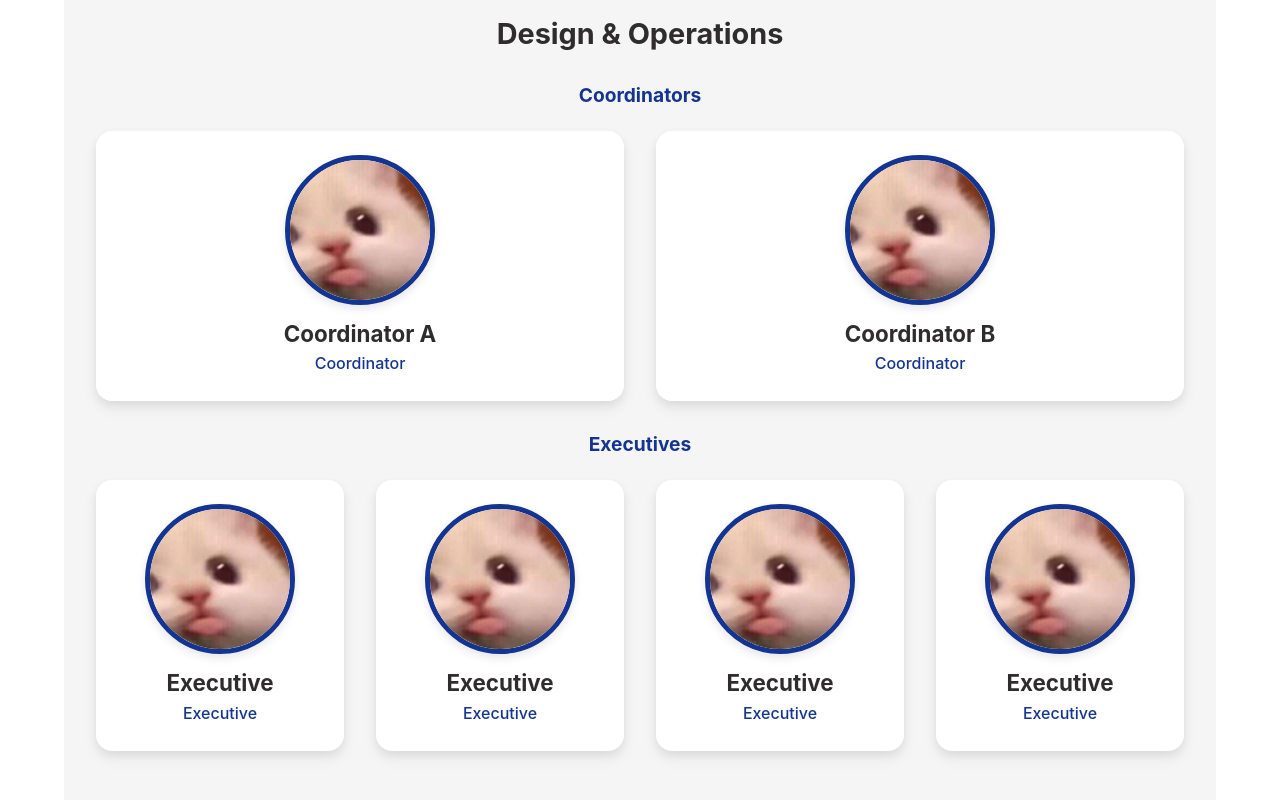
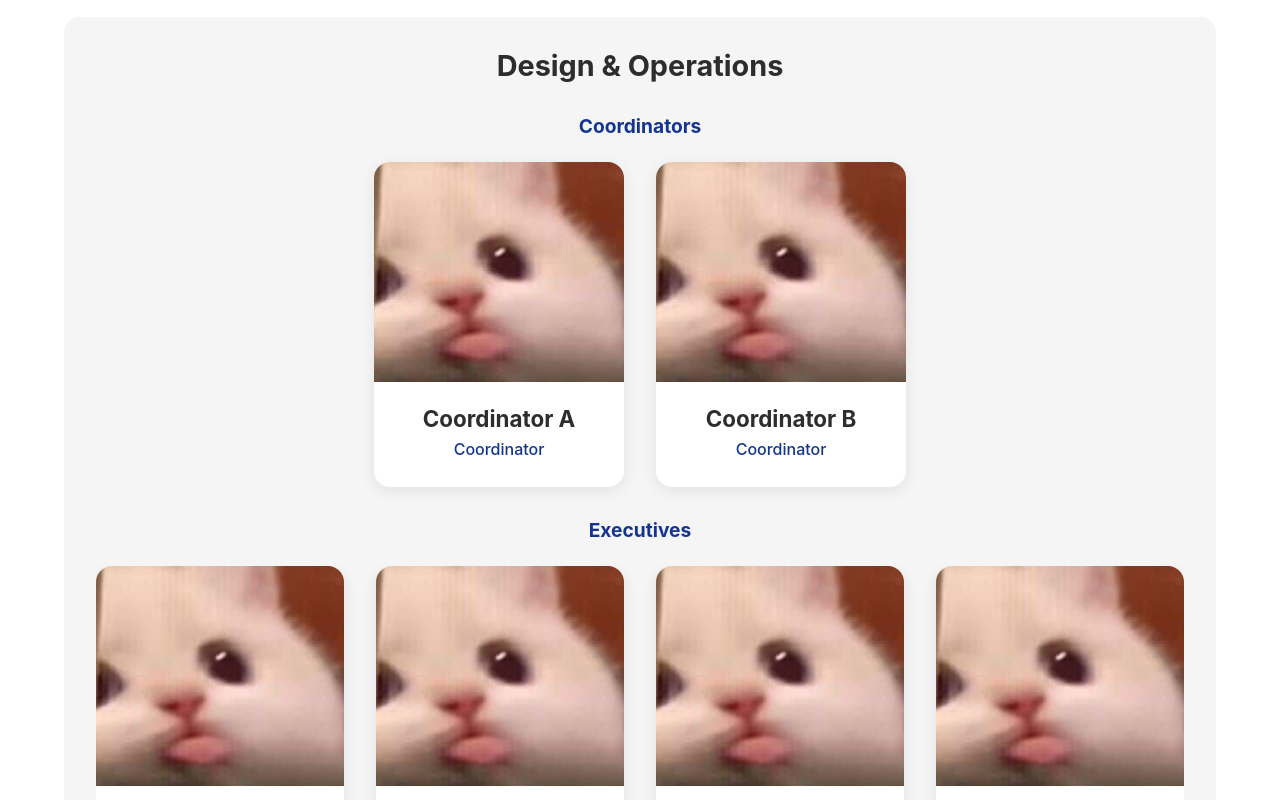
Before and after one commit to deepanshu210306/Esoc, a React (Vite) app: page /team in a window 1280 px wide. Shown: the part 1120-1920 px from the top of the page. Built offline with nearby package versions, Linux system fonts and the light colour scheme.

Commit message:
new team page

```diff
--- a/src/Components/Team.css
+++ b/src/Components/Team.css
@@ -1,6 +1,6 @@
 /* Main container for the entire team page */
 .team-page {
-  padding: 8rem 0 4rem; /* Padding to account for navbar and give space */
+  padding:  25px;
   background-color: var(--background-white);
   min-height: 100vh;
 }
@@ -11,7 +11,6 @@
   text-align: center;
   margin-bottom: 4rem;
   color: var(--dark-gray);
-  text-shadow: 1px 1px 3px rgba(0, 0, 0, 0.1); /* Subtle shadow for depth */
 }
 
 /* Styling for each top-level category section */
@@ -33,9 +32,10 @@
 /* Styling for the vertical sections container */
 .vertical-section {
   margin-bottom: 4rem;
+  width: 100%;
   padding: 2rem;
   background-color: var(--light-gray);
-  border-radius: 16px; /* Rounded corners for the section */
+  border-radius: 16px;
 }
 
 .vertical-title {
@@ -57,43 +57,46 @@
   text-align: center;
 }
 
-/* Responsive grid for the cards */
+/* Responsive grid for the cards - using Flexbox for centering */
 .team-grid {
-  display: grid;
-  /* Updated minmax to allow for 4 columns on larger screens */
-  grid-template-columns: repeat(auto-fit, minmax(240px, 1fr));
+  display: flex;
+  flex-wrap: wrap;
+  justify-content: center; /* This centers the items horizontally */
   gap: 2rem;
 }
 
-/* Special grid for single-card sections like Faculty Coordinator */
 .single-card-grid {
   max-width: 300px;
   margin: 0 auto;
 }
 
-/* Static Team Card Styling (No Flip) */
+/* Updated Static Team Card Styling */
 .team-card-static {
+  width: 250px; /* Fixed width for all cards */
   background-color: #ffffff;
-  border-radius: 16px; /* More prominent border-radius */
-  box-shadow: 0 4px 8px rgba(0, 0, 0, 0.07), 0 8px 16px rgba(0, 0, 0, 0.05); /* Enhanced shadow effect */
-  padding: 1.5rem;
+  border-radius: 16px;
+  box-shadow: 0 4px 15px rgba(0, 0, 0, 0.08);
   text-align: center;
   transition: transform 0.3s ease, box-shadow 0.3s ease;
+  overflow: hidden; /* Crucial for clipping the image corners */
+  display: flex;
+  flex-direction: column;
 }
 
 .team-card-static:hover {
-  transform: translateY(-8px); /* More noticeable lift on hover */
-  box-shadow: 0 8px 16px rgba(0, 0, 0, 0.1), 0 12px 24px rgba(0, 0, 0, 0.1); /* Deeper shadow on hover */
+  transform: translateY(-8px);
+  box-shadow: 0 8px 25px rgba(0, 0, 0, 0.12);
 }
 
 .team-image {
-  width: 150px;
-  height: 150px;
-  border-radius: 50%; /* Perfect circle */
-  object-fit: cover;
-  border: 5px solid var(--primary-blue);
-  margin: 0 auto 1rem auto;
-  box-shadow: 0 4px 10px rgba(0, 0, 0, 0.1); /* Shadow for the image itself */
+  width: 100%; /* Image takes full width of the card */
+  height: 220px; /* Fixed height for the image area */
+  object-fit: cover; /* Ensures image covers the area without distortion */
+}
+
+/* Container for the text content below the image */
+.team-card-content {
+  padding: 1.5rem;
 }
 
 .team-name {
@@ -110,20 +113,49 @@
   margin-top: 0.25rem;
 }
 
+/* Loading/Error Message Styling */
+.team-page-message {
+    text-align: center;
+    padding: 10rem 2rem;
+    font-size: 1.2rem;
+    color: var(--text-color);
+}
+
+.executive-row {
+  display: flex;
+  flex-wrap: nowrap;
+  overflow-x: auto;
+  justify-content: flex-start;
+  gap: 2rem;
+  padding-bottom: 1rem;
+}
+
+.executive-row::-webkit-scrollbar {
+  display: none;
+}
+
+.executive-row {
+  -ms-overflow-style: none;
+  scrollbar-width: none;
+}
+
+
 /* Responsive adjustments */
 @media (max-width: 768px) {
+  .team-card-static {
+    width: 220px; /* Slightly smaller cards for tablets */
+  }
   .team-grid {
-    grid-template-columns: repeat(auto-fit, minmax(220px, 1fr));
     gap: 1.5rem;
   }
 }
 
 @media (max-width: 480px) {
-  .team-grid {
-    grid-template-columns: 1fr; /* Stack cards on very small screens */
+  .team-card-static {
+    width: 100%; /* Full width cards on mobile */
+    max-width: 300px; /* But not too wide */
   }
   .team-image {
-    width: 120px;
-    height: 120px;
+    height: 180px; /* Adjust image height for smaller cards */
   }
 }
--- a/src/Components/Team.jsx
+++ b/src/Components/Team.jsx
@@ -2,19 +2,16 @@ import React, { useState, useEffect } from 'react';
 import './Team.css';
 import team from "../../Data.json"
 
-// --- Reusable Components ---
-
-// A single static team member card
 const TeamCard = ({ image, name, position }) => (
   <div className="team-card-static">
-    {/* Assumes images are in the 'public' folder */}
     <img src={image} alt={name} className="team-image" />
-    <h3 className="team-name">{name}</h3>
-    <p className="team-position">{position}</p>
+    <div className="team-card-content">
+      <h3 className="team-name">{name}</h3>
+      <p className="team-position">{position}</p>
+    </div>
   </div>
 );
 
-// A component for a specific vertical (e.g., Design & Operations)
 const VerticalSection = ({ title, coordinators, executives }) => (
   <div className="vertical-section">
     <h3 className="vertical-title">{title}</h3>
@@ -28,7 +25,7 @@ const VerticalSection = ({ title, coordinators, executives }) => (
     </div>
     <div className="vertical-subsection">
       <h4>Executives</h4>
-      <div className="team-grid">
+      <div className="team-grid executive-row">
         {executives.map((member, index) => (
           <TeamCard key={`exec-${index}`} {...member} />
         ))}
@@ -37,14 +34,11 @@ const VerticalSection = ({ title, coordinators, executives }) => (
   </div>
 );
 
-// --- Main Team Component ---
-
 const Team = () => {
   const [teamData, setTeamData] = useState(team);
   const [error, setError] = useState(null);
 
   useEffect(() => {
-    // Fetch data from the JSON file located in the public directory
     fetch('/data.json')
       .then((response) => {
         if (!response.ok) {
@@ -57,7 +51,7 @@ const Team = () => {
         console.error("Failed to fetch team data:", error);
         setError(error);
       });
-  }, []); // The empty dependency array ensures this effect runs only once
+  }, []);
 
   if (error) {
     return <div className="team-page-message">Error loading team data. Please try again later.</div>;
@@ -72,7 +66,6 @@ const Team = () => {
       <div className="container">
         <h1 className="team-page-title">Meet The Team</h1>
 
-        {/* Faculty Coordinator Section */}
         {teamData.facultyCoordinator && (
           <div className="team-category">
             <h2 className="team-category-title">Faculty Coordinator</h2>
@@ -82,7 +75,6 @@ const Team = () => {
           </div>
         )}
 
-        {/* Panel Members Section */}
         {teamData.panelMembers && (
           <div className="team-category">
             <h2 className="team-category-title">Overall Coordinator & Panel Members</h2>
@@ -94,7 +86,6 @@ const Team = () => {
           </div>
         )}
 
-        {/* Verticals Sections */}
         {teamData.verticals && (
           <>
             <VerticalSection title="Design & Operations" {...teamData.verticals.designOps} />
```
